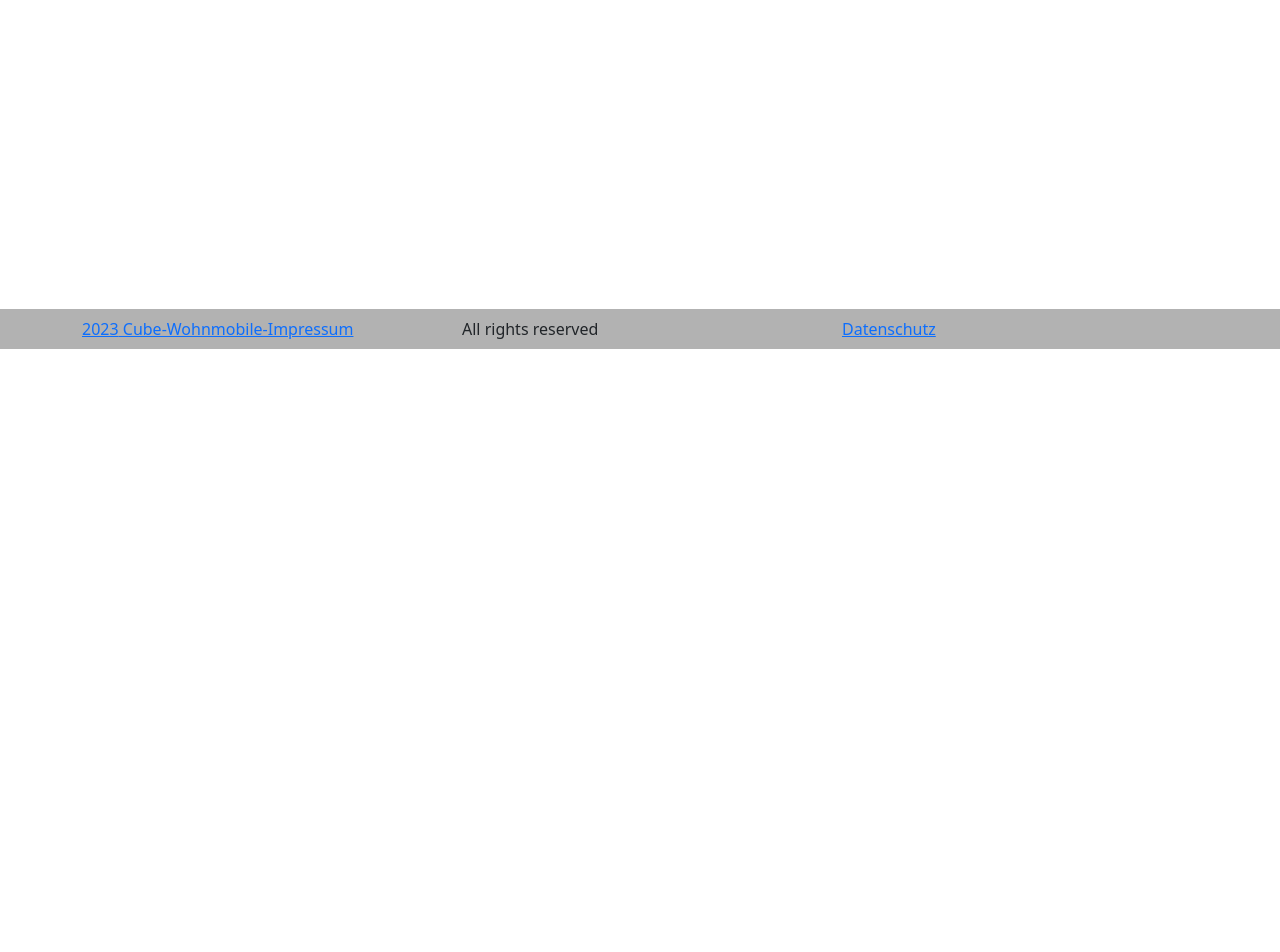
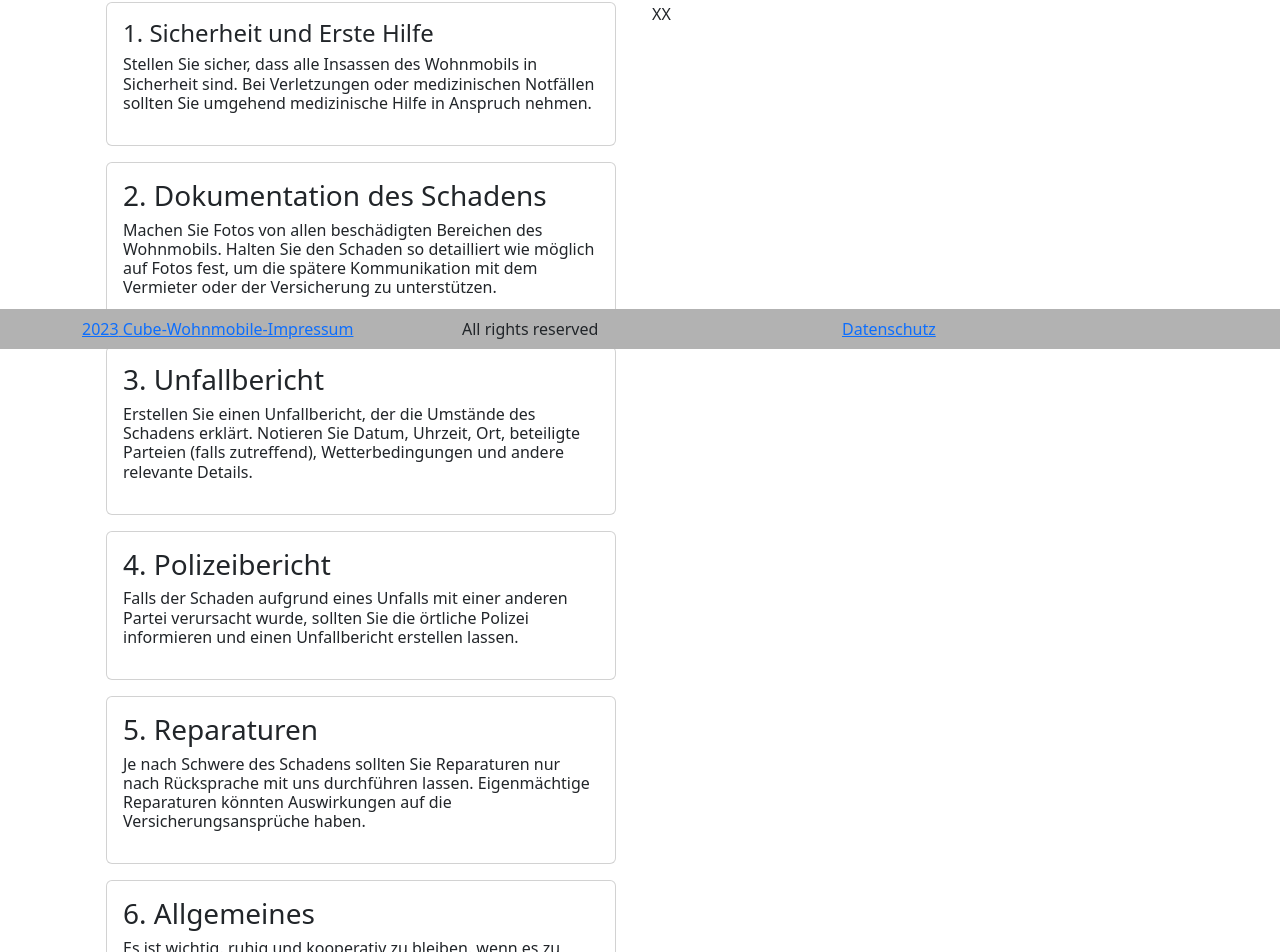
Before and after one commit to dsevenx/cubewm, a React (Create React App) app: page /schaden in a window 1280 px wide. Shown: the part 451-1403 px from the top of the page. Before the commit the page ends 800 px from the top, so only its background shows below. Built offline with nearby package versions, Linux system fonts and the light colour scheme.

Commit message:
jetzt mit Schaden

```diff
--- a/src/Main.js
+++ b/src/Main.js
@@ -14,6 +14,7 @@ import { Datenschutz } from "./components/cpimpressumdatenschutz/Datenschutz";
 import { Startkarten } from "./components/Startkarten";
 import { Wohnmobileliste } from "./components/cpwohnmobilereservierung/Wohnmobileliste";
 import { Tipps } from "./components/cptipps/Tipps";
+import { Schaden } from "./components/cpschaden/Schaden";
 
 export class Main extends Component {
   constructor(props) {
@@ -35,6 +36,7 @@ export class Main extends Component {
                 <Route path="/impressum" element={<Impressum />} />
                 <Route path="/datenschutz" element={<Datenschutz />} />
                 <Route path="/wohnmobile" element={<Wohnmobileliste />} />
+                <Route path="/schaden" element={<Schaden />} />
                 <Route path="/tipps" element={<Tipps />} />
                 <Route path="/home" element={<Startkarten />} />
                 <Route path="/" element={<Startkarten />} />
--- a/src/components/Startkarten.js
+++ b/src/components/Startkarten.js
@@ -61,13 +61,13 @@ export class Startkarten extends Component {
                 />
                 <Card.Body>
                   <Card.Title>
-                    <h3>Schaden / Reklamation</h3>
+                    <h3>Schaden</h3>
                   </Card.Title>
                   <Card.Text className="mb-3">
                     <p>
                       Sie haben ein Wohnmobil von uns gemietet und haben ein
-                      Schaden oder eine Reklamtion, dann bitte{" "}
-                      <Card.Link href="./meldung"> hier entlang </Card.Link>
+                      Schaden , dann bitte{" "}
+                      <Card.Link href="./schaden"> hier entlang </Card.Link>
                     </p>
                   </Card.Text>
                 </Card.Body>
--- /dev/null
+++ b/src/components/cpschaden/Schaden.css
@@ -0,0 +1,9 @@
+.hoehe {
+  line-height: 1.2em;
+}
+
+.hoehekl {
+  line-height: 1.05em;
+  font-size: 0.75em;
+  color: darkgray;
+}
--- /dev/null
+++ b/src/components/cpschaden/Schaden.js
@@ -0,0 +1,176 @@
+import React, { Component } from "react";
+import { Container, Card, Row, Col } from "react-bootstrap";
+import "./Schaden.css";
+
+export class Schaden extends Component {
+  render() {
+    return (
+      <div className="mt-5 d-flex justify-content-middle">
+        <Container>
+          <Row className="mr-3 mb-3">
+            <Col>
+              <h3>Was im Schadenfall ?</h3>
+            </Col>
+          </Row>
+
+          <Row>
+            <Col>
+              <Container>
+                <Row>
+                  <Col>
+                    <Row className="mr-3 mb-3">
+                      <Col>
+                        <Card>
+                          <Card.Body>
+                            <Card.Title>
+                              <h4>1. Sicherheit und Erste Hilfe</h4>
+                            </Card.Title>
+
+                            <Card.Text className="mb-3">
+                              <p>
+                                <div class="hoehe">
+                                  Stellen Sie sicher, dass alle Insassen des
+                                  Wohnmobils in Sicherheit sind. Bei
+                                  Verletzungen oder medizinischen Notfällen
+                                  sollten Sie umgehend medizinische Hilfe in
+                                  Anspruch nehmen.
+                                </div>
+                              </p>
+                            </Card.Text>
+                          </Card.Body>
+                        </Card>
+                      </Col>
+                    </Row>
+
+                    <Row className="mr-3 mb-3">
+                      <Col>
+                        <Card>
+                          <Card.Body>
+                            <Card.Title>
+                              <h3>2. Dokumentation des Schadens</h3>
+                            </Card.Title>
+
+                            <Card.Text className="mb-3">
+                              <p>
+                                <div class="hoehe">
+                                  Machen Sie Fotos von allen beschädigten
+                                  Bereichen des Wohnmobils. Halten Sie den
+                                  Schaden so detailliert wie möglich auf Fotos
+                                  fest, um die spätere Kommunikation mit dem
+                                  Vermieter oder der Versicherung zu
+                                  unterstützen.
+                                </div>
+                              </p>
+                            </Card.Text>
+                          </Card.Body>
+                        </Card>
+                      </Col>
+                    </Row>
+
+                    <Row className="mr-3 mb-3">
+                      <Col>
+                        <Card>
+                          <Card.Body>
+                            <Card.Title>
+                              <h3>3. Unfallbericht</h3>
+                            </Card.Title>
+
+                            <Card.Text className="mb-3">
+                              <p>
+                                <div class="hoehe">
+                                  Erstellen Sie einen Unfallbericht, der die
+                                  Umstände des Schadens erklärt. Notieren Sie
+                                  Datum, Uhrzeit, Ort, beteiligte Parteien
+                                  (falls zutreffend), Wetterbedingungen und
+                                  andere relevante Details.
+                                </div>
+                              </p>
+                            </Card.Text>
+                          </Card.Body>
+                        </Card>
+                      </Col>
+                    </Row>
+                    <Row className="mr-3 mb-3">
+                      <Col>
+                        <Card>
+                          <Card.Body>
+                            <Card.Title>
+                              <h3>4. Polizeibericht</h3>
+                            </Card.Title>
+
+                            <Card.Text className="mb-3">
+                              <p>
+                                <div class="hoehe">
+                                  Falls der Schaden aufgrund eines Unfalls mit
+                                  einer anderen Partei verursacht wurde, sollten
+                                  Sie die örtliche Polizei informieren und einen
+                                  Unfallbericht erstellen lassen.
+                                </div>
+                              </p>
+                            </Card.Text>
+                          </Card.Body>
+                        </Card>
+                      </Col>
+                    </Row>
+                    <Row className="mr-3 mb-3">
+                      <Col>
+                        <Card>
+                          <Card.Body>
+                            <Card.Title>
+                              <h3>5. Reparaturen</h3>
+                            </Card.Title>
+
+                            <Card.Text className="mb-3">
+                              <p>
+                                <div class="hoehe">
+                                  Je nach Schwere des Schadens sollten Sie
+                                  Reparaturen nur nach Rücksprache mit uns
+                                  durchführen lassen. Eigenmächtige Reparaturen
+                                  könnten Auswirkungen auf die
+                                  Versicherungsansprüche haben.
+                                </div>
+                              </p>
+                            </Card.Text>
+                          </Card.Body>
+                        </Card>
+                      </Col>
+                    </Row>
+                    <Row className="mr-3 mb-3">
+                      <Col>
+                        <Card>
+                          <Card.Body>
+                            <Card.Title>
+                              <h3>6. Allgemeines</h3>
+                            </Card.Title>
+
+                            <Card.Text className="mb-3">
+                              <p>
+                                <div class="hoehe">
+                                  Es ist wichtig, ruhig und kooperativ zu
+                                  bleiben, wenn es zu einem Schaden kommt. Die
+                                  genauen Schritte können je nach örtlichen
+                                  Gesetzen variieren.
+                                </div>
+                              </p>
+                            </Card.Text>
+                          </Card.Body>
+                        </Card>
+                      </Col>
+                    </Row>
+                  </Col>
+                </Row>
+              </Container>
+            </Col>
+            <Col>XX</Col>
+          </Row>
+          <Row className="mr-3 mb-3">
+            <Col>
+              {" "}
+              <p> </p>
+            </Col>
+          </Row>
+        </Container>
+      </div>
+    );
+  }
+}
```
